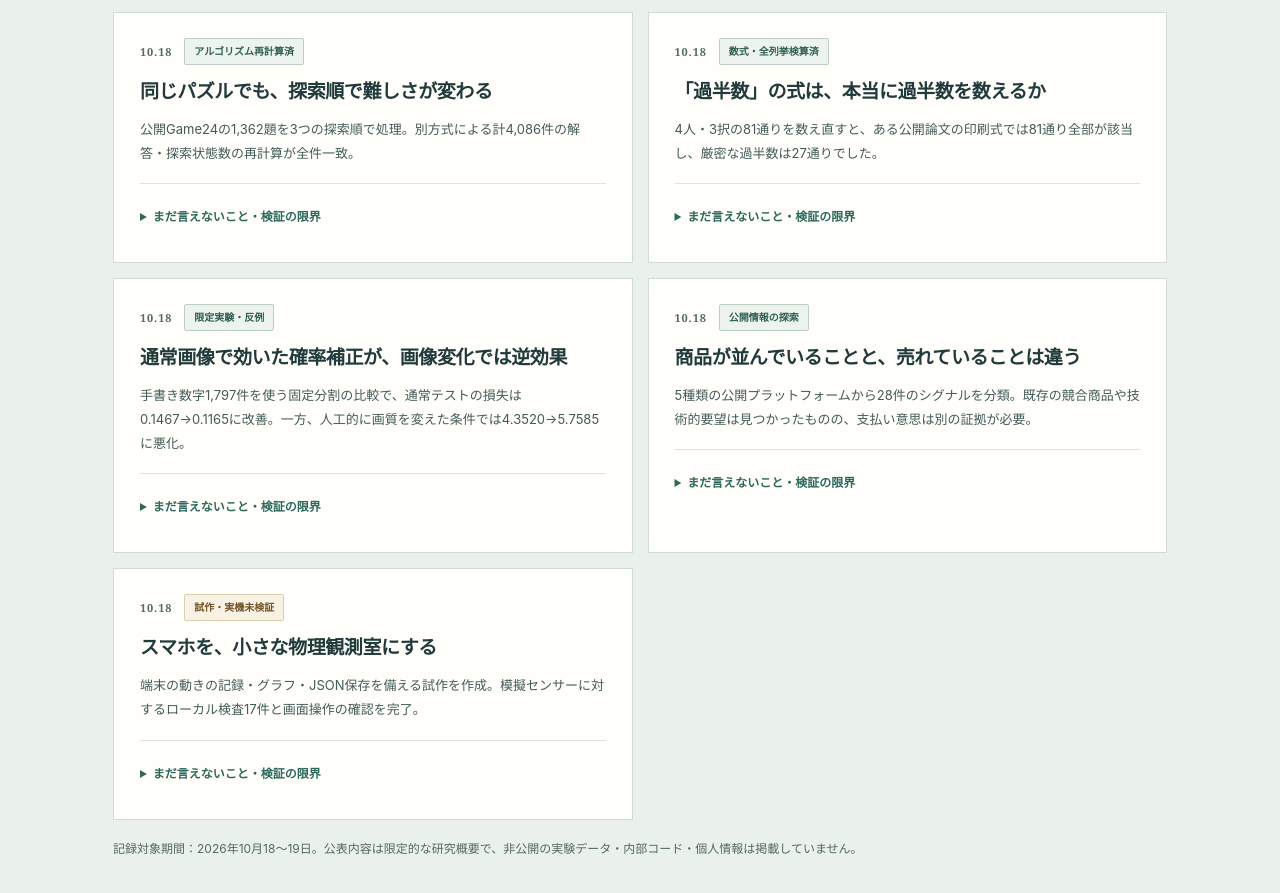
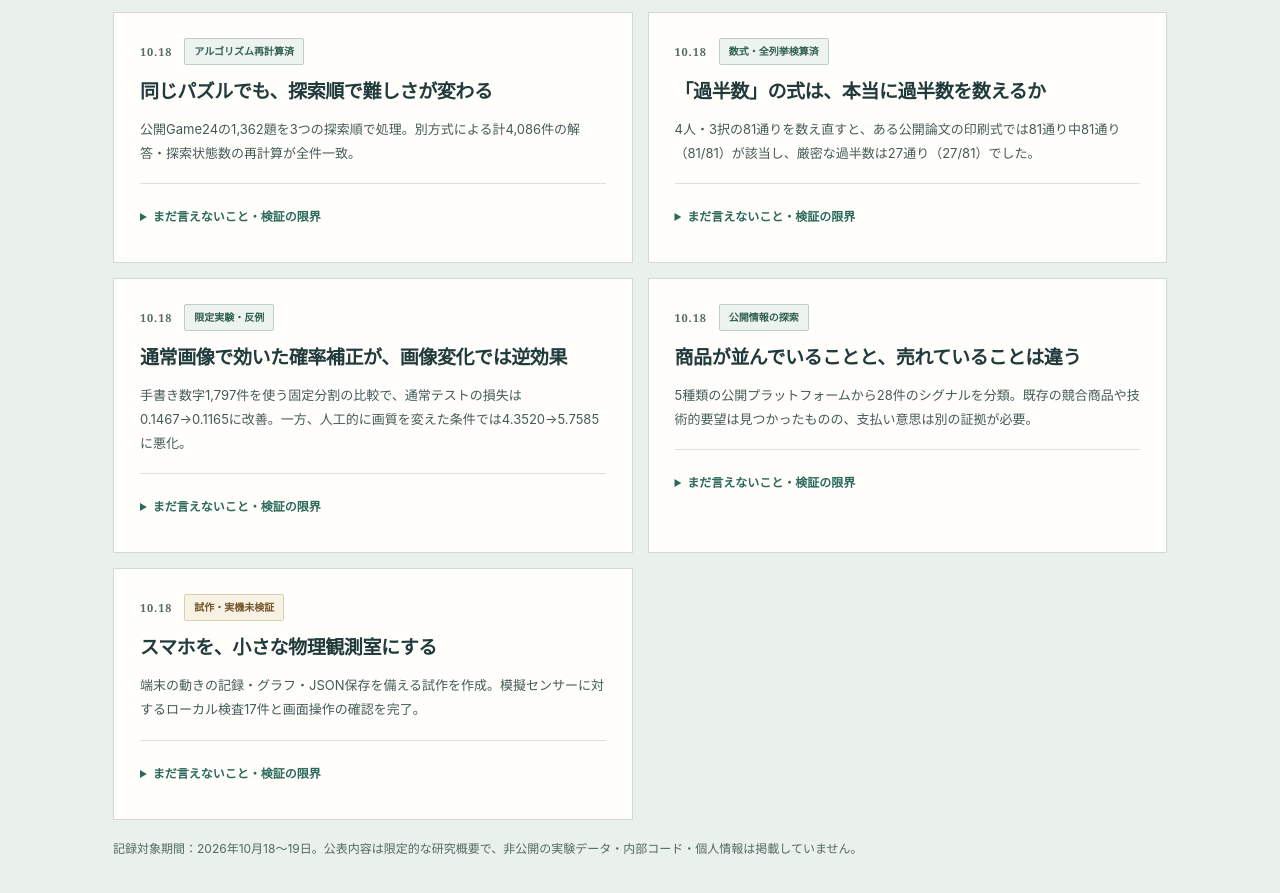
Before and after one commit to neconeco0306/polymath-public-site, a plain HTML site: page index.html in a window 1280 px wide. Shown: the part 4364-5257 px from the top of the page. Drawn offline with Linux system fonts and the light colour scheme.

Commit message:
fix: clarify majority enumeration ratio in Japanese digest

```diff
--- a/index.html
+++ b/index.html
@@ -73,7 +73,7 @@ details{border-top:1px solid #e0e4df}summary{cursor:pointer;font-size:12px;font-
 <article class="update-card" data-stage="protocol" id="update-market-002"><div class="update-meta"><time datetime="2026-10-19">10.19</time><span class="update-stage">検証設計・実測前</span></div><h3>AIは「買われる商品」を予測できるか</h3><p>AI・単純な固定ルール・人気度の3方式を、14日以内の実購入という同じ基準で比較する計画を固定。採点器のローカル検査16件は成功。</p><details><summary>まだ言えないこと・検証の限界</summary><p>現実の購入結果・予測精度・独立評価はまだ0件。動画の販売報告や出品数を実購買の証拠にしません。</p></details></article>
 <article class="update-card" data-stage="protocol" id="update-sarashina3"><div class="update-meta"><time datetime="2026-10-18">10.18</time><span class="update-stage">100問固定・API未測定</span></div><h3>国産AIの評価を、結果を見る前に準備する</h3><p>Sarashina3向けに数学・日本語・コードなど100問を事前固定。採点と入力経路の混同防止を実装し、ローカル検査17件が成功。</p><details><summary>まだ言えないこと・検証の限界</summary><p>公式APIでの実測は0件。利用条件の照会中で、性能ランキングや精度の結論は出していません。</p></details></article>
 <article class="update-card" data-stage="measured" id="update-game24"><div class="update-meta"><time datetime="2026-10-18">10.18</time><span class="update-stage">アルゴリズム再計算済</span></div><h3>同じパズルでも、探索順で難しさが変わる</h3><p>公開Game24の1,362題を3つの探索順で処理。別方式による計4,086件の解答・探索状態数の再計算が全件一致。</p><details><summary>まだ言えないこと・検証の限界</summary><p>確かめたのは分数探索プログラムの整合性。AIモデルの推論能力、人間の難しさ、元論文の誤りは認証していません。</p></details></article>
-<article class="update-card" data-stage="measured" id="update-voting"><div class="update-meta"><time datetime="2026-10-18">10.18</time><span class="update-stage">数式・全列挙検算済</span></div><h3>「過半数」の式は、本当に過半数を数えるか</h3><p>4人・3択の81通りを数え直すと、ある公開論文の印刷式では81通り全部が該当し、厳密な過半数は27通りでした。</p><details><summary>まだ言えないこと・検証の限界</summary><p>印刷式についての数学的性質です。著者の実装に問題があるか、研究の結論に影響したかは未確認。</p></details></article>
+<article class="update-card" data-stage="measured" id="update-voting"><div class="update-meta"><time datetime="2026-10-18">10.18</time><span class="update-stage">数式・全列挙検算済</span></div><h3>「過半数」の式は、本当に過半数を数えるか</h3><p>4人・3択の81通りを数え直すと、ある公開論文の印刷式では81通り中81通り（81/81）が該当し、厳密な過半数は27通り（27/81）でした。</p><details><summary>まだ言えないこと・検証の限界</summary><p>印刷式についての数学的性質です。著者の実装に問題があるか、研究の結論に影響したかは未確認。</p></details></article>
 <article class="update-card" data-stage="measured" id="update-calibration"><div class="update-meta"><time datetime="2026-10-18">10.18</time><span class="update-stage">限定実験・反例</span></div><h3>通常画像で効いた確率補正が、画像変化では逆効果</h3><p>手書き数字1,797件を使う固定分割の比較で、通常テストの損失は0.1467→0.1165に改善。一方、人工的に画質を変えた条件では4.3520→5.7585に悪化。</p><details><summary>まだ言えないこと・検証の限界</summary><p>1種類のデータ・人工シフトだけの結果。AI一般や気象予測への転用効果は未検証です。</p></details></article>
 <article class="update-card" data-stage="exploratory" id="update-market-001"><div class="update-meta"><time datetime="2026-10-18">10.18</time><span class="update-stage">公開情報の探索</span></div><h3>商品が並んでいることと、売れていることは違う</h3><p>5種類の公開プラットフォームから28件のシグナルを分類。既存の競合商品や技術的要望は見つかったものの、支払い意思は別の証拠が必要。</p><details><summary>まだ言えないこと・検証の限界</summary><p>観測した販売件数や実売上の独立証拠はありません。市場規模の推定や販売成功の報告ではありません。</p></details></article>
 <article class="update-card" data-stage="prototype" id="update-pocket-lab"><div class="update-meta"><time datetime="2026-10-18">10.18</time><span class="update-stage">試作・実機未検証</span></div><h3>スマホを、小さな物理観測室にする</h3><p>端末の動きの記録・グラフ・JSON保存を備える試作を作成。模擬センサーに対するローカル検査17件と画面操作の確認を完了。</p><details><summary>まだ言えないこと・検証の限界</summary><p>実際のiPhoneセンサーを使った観測、測定精度、外部の再現は未確認。模擬数値は実測ではありません。</p></details></article>
```
